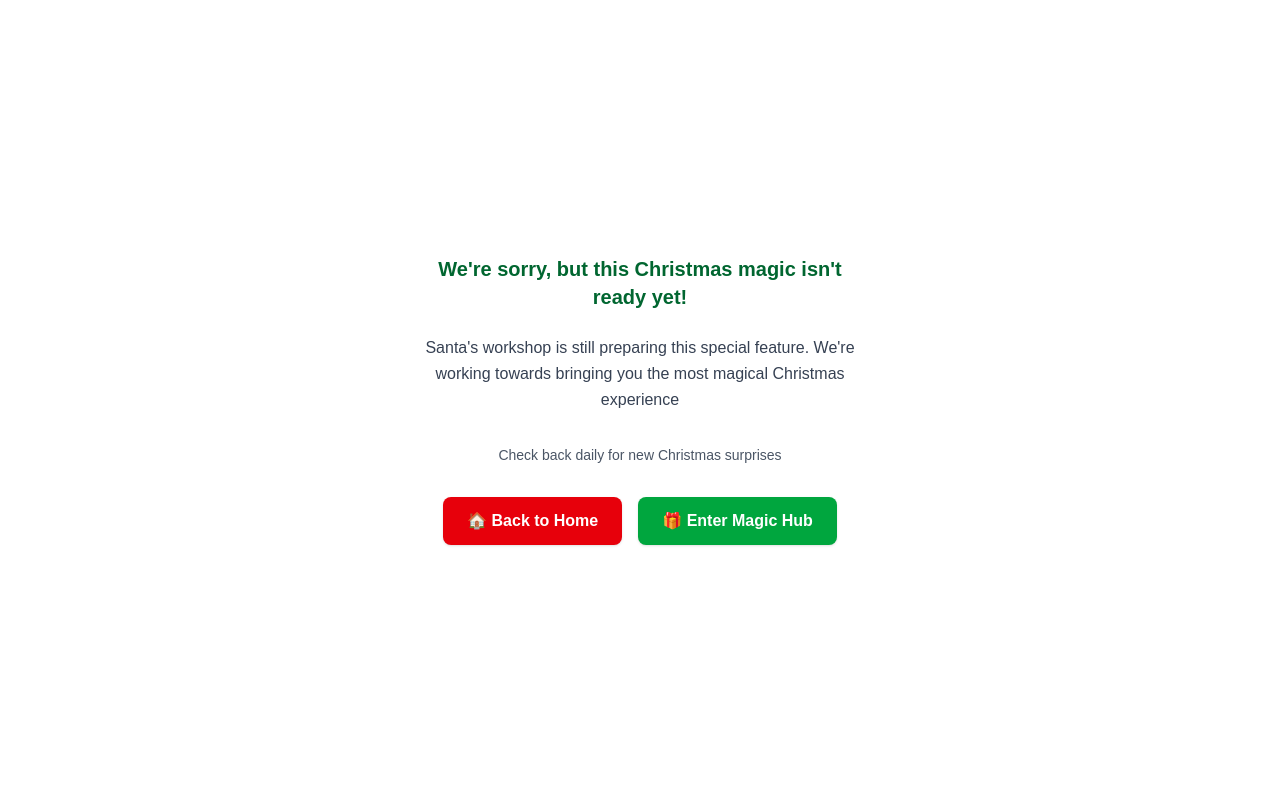
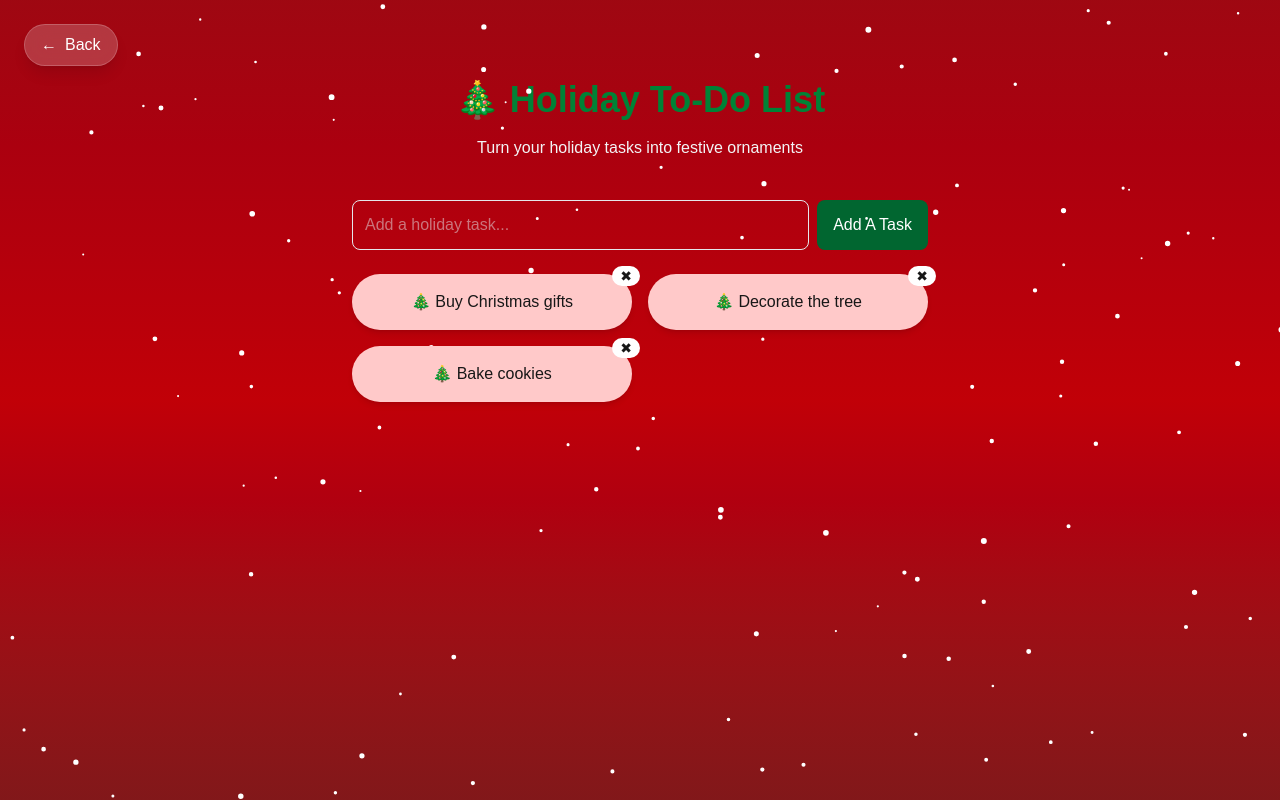
Before and after one commit to Mbiydzenyuy3/santas-magic-hub, a Next.js app: page /magic/holiday-todo in a window 1280 px wide. Before the commit this address had no page. Built offline with nearby package versions, Linux system fonts and the light colour scheme.

Commit message:
feat: implement a christmas todo-list feature that lets user plan their christmas with joy

```diff
--- /dev/null
+++ b/app/magic/holiday-todo/page.tsx
@@ -0,0 +1,51 @@
+"use client";
+import HolidayTodo from "@/components/HolidayTodo";
+import Link from "next/link";
+import { useEffect } from "react";
+import RealSnowfall from "@/components/Snow";
+
+export default function HolidayTodoPage() {
+  useEffect(() => {
+    try {
+      if (typeof window === "undefined" || !window.localStorage) {
+        return;
+      }
+
+      const parsed = JSON.parse(localStorage.getItem("completedDays") || "[]");
+      const stored: number[] = Array.isArray(parsed) ? parsed : [];
+      if (!stored.includes(18)) {
+        localStorage.setItem("completedDays", JSON.stringify([...stored, 18]));
+      }
+    } catch (error) {
+      console.error("Failed to update completed days:", error);
+    }
+  }, []);
+
+  return (
+    <div className='min-h-screen mx-auto py-20 px-4 text-center relative bg-gradient-to-b from-red-800 via-red-700 to-red-900'>
+      <div className='fixed inset-0 pointer-events-none z-0'>
+        <RealSnowfall />
+      </div>
+      <div className='absolute top-6 left-6 z-20'>
+        <Link
+          href='/magic'
+          className='inline-flex items-center gap-2 px-4 py-2 bg-white/20 backdrop-blur-md hover:bg-white/20 border border-white/20 text-white rounded-full transition-all duration-300 font-medium group shadow-lg'
+        >
+          <span className='group-hover:-translate-x-1 transition-transform'>
+            ←
+          </span>{" "}
+          Back
+        </Link>
+      </div>
+
+      <h1 className='text-4xl font-bold text-center text-green-700 mb-4'>
+        🎄 Holiday To-Do List
+      </h1>
+      <p className='text-center text-gray-100 mb-10'>
+        Turn your holiday tasks into festive ornaments
+      </p>
+
+      <HolidayTodo />
+    </div>
+  );
+}
--- a/app/magic/page.tsx
+++ b/app/magic/page.tsx
@@ -202,7 +202,7 @@ export default function MagicHub() {
             🧠 Christmas Quiz Game
           </div>
           <p className='text-xs text-gray-700 mt-2 font-medium'>
-            Day 17 unlock
+            Day 17 unlocked
           </p>
         </Link>
         <Link
@@ -212,7 +212,9 @@ export default function MagicHub() {
           <div className='text-gray-900 font-semibold text-lg'>
             ✅ Holiday To-Do List
           </div>
-          <p className='text-xs text-gray-700 mt-2 font-medium'>Day 18</p>
+          <p className='text-xs text-gray-700 mt-2 font-medium'>
+            Day 18 unlocked
+          </p>
         </Link>
       </div>
     </div>
--- /dev/null
+++ b/components/HolidayTodo.tsx
@@ -0,0 +1,59 @@
+"use client";
+
+import { useState } from "react";
+import OrnamentTask from "./OrnamentTask";
+import { initialTasks, HolidayTask } from "@/lib/holidayTasks";
+import RealSnowfall from "./Snow";
+
+export default function HolidayTodo() {
+  const [tasks, setTasks] = useState<HolidayTask[]>(initialTasks);
+  const [input, setInput] = useState("");
+
+  const addTask = () => {
+    if (!input.trim()) return;
+
+    setTasks([...tasks, { id: Date.now(), text: input, completed: false }]);
+    setInput("");
+  };
+
+  const toggleTask = (id: number) => {
+    setTasks(
+      tasks.map((t) => (t.id === id ? { ...t, completed: !t.completed } : t))
+    );
+  };
+
+  const deleteTask = (id: number) => {
+    setTasks(tasks.filter((t) => t.id !== id));
+  };
+
+  return (
+    <div className='max-w-xl mx-auto text-center'>
+      <div className='flex gap-2 mb-6'>
+        <input
+          value={input}
+          onChange={(e) => setInput(e.target.value)}
+          placeholder='Add a holiday task...'
+          className='flex-1 p-3 rounded-lg border border-gray-200 text-gray-200'
+        />
+        <button
+          onClick={addTask}
+          className='px-4 bg-green-800 text-white rounded-lg'
+        >
+          Add A Task
+        </button>
+      </div>
+
+      <div className='grid grid-cols-2 gap-4'>
+        {tasks.map((task) => (
+          <OrnamentTask
+            key={task.id}
+            text={task.text}
+            completed={task.completed}
+            onToggle={() => toggleTask(task.id)}
+            onDelete={() => deleteTask(task.id)}
+          />
+        ))}
+      </div>
+    </div>
+  );
+}
--- /dev/null
+++ b/components/OrnamentTask.tsx
@@ -0,0 +1,32 @@
+type Props = {
+  text: string;
+  completed: boolean;
+  onToggle: () => void;
+  onDelete: () => void;
+};
+
+export default function OrnamentTask({
+  text,
+  completed,
+  onToggle,
+  onDelete
+}: Props) {
+  return (
+    <div
+      className={`relative p-4 rounded-full shadow-md cursor-pointer transition
+      ${completed ? "bg-green-200 line-through" : "bg-red-200"}`}
+      onClick={onToggle}
+    >
+      🎄 {text}
+      <button
+        onClick={(e) => {
+          e.stopPropagation();
+          onDelete();
+        }}
+        className='absolute -top-2 -right-2 bg-white rounded-full px-2 text-sm'
+      >
+        ✖
+      </button>
+    </div>
+  );
+}
--- a/constant/challengeDays.ts
+++ b/constant/challengeDays.ts
@@ -16,7 +16,7 @@ export const days = [
   { day: 15, name: "Build-Your-Snowman Mini App", live: true },
   { day: 16, name: "Secret Santa", live: true },
   { day: 17, name: "Christmas Quiz Game", live: true },
-  { day: 18, name: "Holiday To-Do List", live: false },
+  { day: 18, name: "Holiday To-Do List", live: true },
   { day: 19, name: "Christmas Photo Filters", live: false },
   { day: 20, name: "Christmas Color Palette Generator", live: false },
   { day: 21, name: "Christmas E-Card Sharing", live: false },
--- /dev/null
+++ b/lib/holidayTasks.ts
@@ -0,0 +1,11 @@
+export type HolidayTask = {
+  id: number;
+  text: string;
+  completed: boolean;
+};
+
+export const initialTasks: HolidayTask[] = [
+  { id: 1, text: "Buy Christmas gifts", completed: false },
+  { id: 2, text: "Decorate the tree", completed: false },
+  { id: 3, text: "Bake cookies", completed: false }
+];
```
